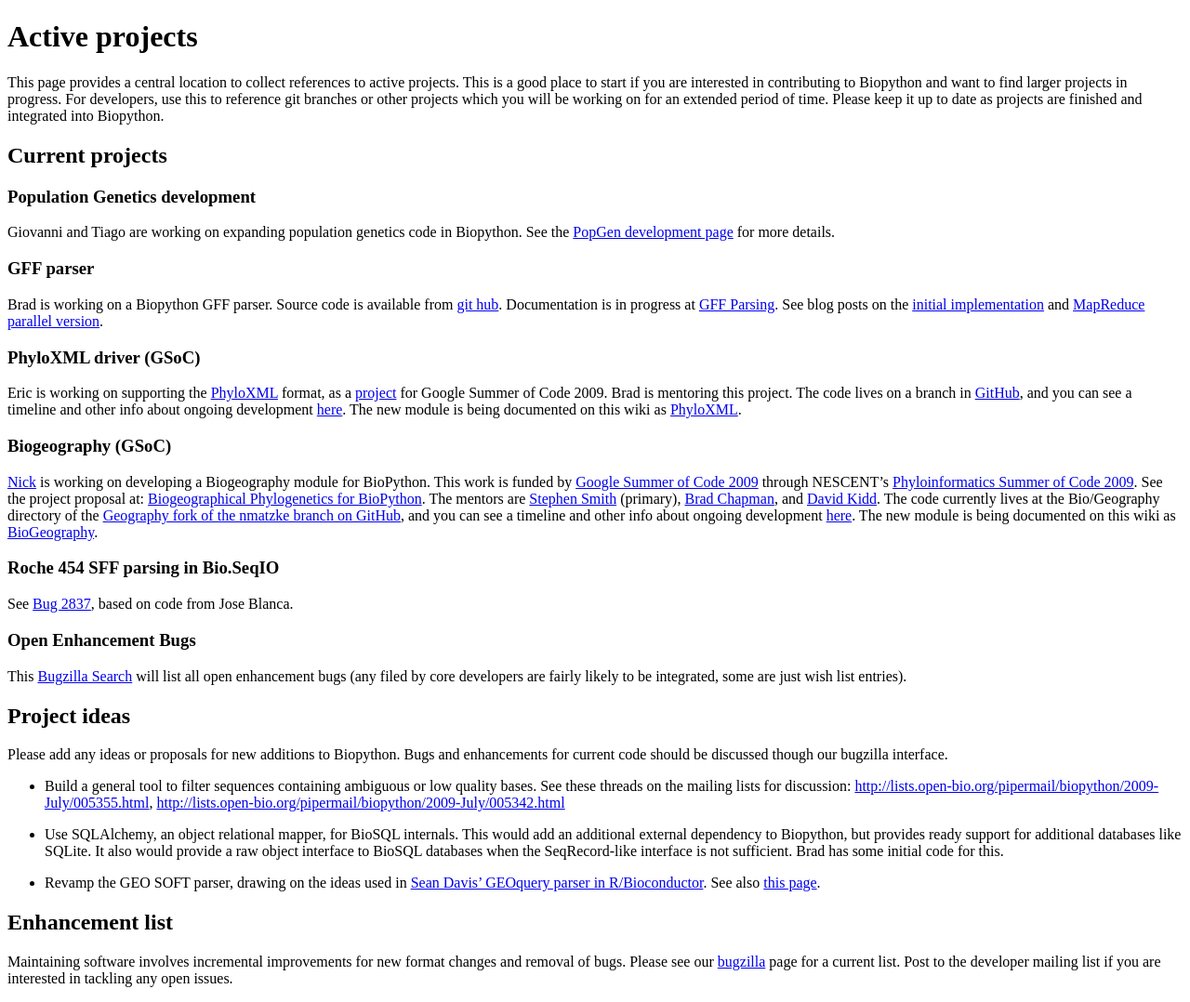
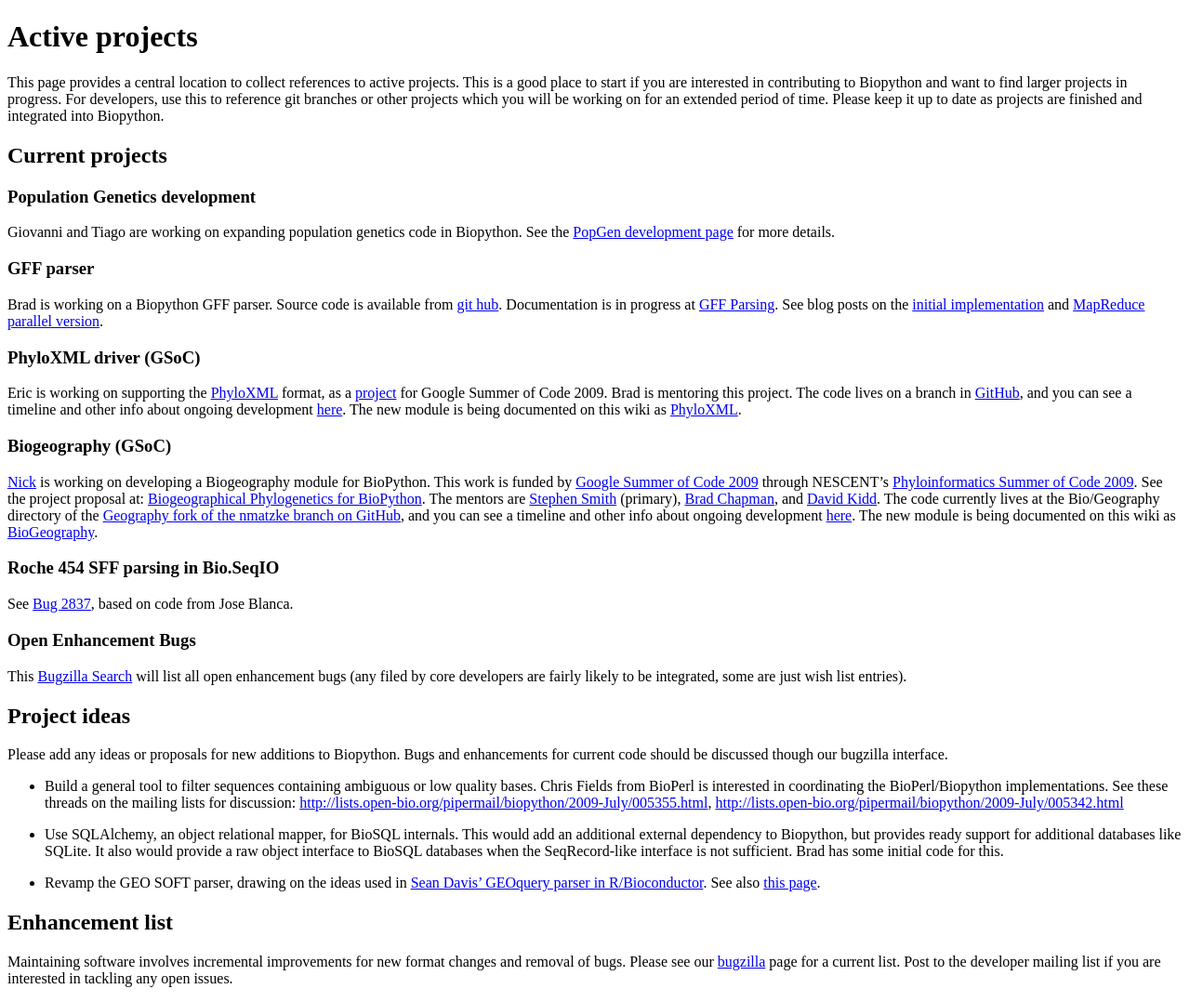
Before and after one commit to biopython/biopython.github.io, a Jekyll site: the page built from wiki/Active_projects.md, in a window 1280 px wide. Shown: the whole page at 93% size. Built offline with Jekyll 4.4.1, drawn with Linux system fonts in a browser that asks for light colours.

Commit message:
/* Project ideas */

```diff
--- a/wiki/Active_projects.md
+++ b/wiki/Active_projects.md
@@ -81,8 +81,9 @@ and enhancements for current code should be discussed though our
 bugzilla interface.
 
 -   Build a general tool to filter sequences containing ambiguous or low
-    quality bases. See these threads on the mailing lists for
-    discussion:
+    quality bases. Chris Fields from BioPerl is interested in
+    coordinating the BioPerl/Biopython implementations. See these
+    threads on the mailing lists for discussion:
     <http://lists.open-bio.org/pipermail/biopython/2009-July/005355.html>,
     <http://lists.open-bio.org/pipermail/biopython/2009-July/005342.html>
 
```
Also changed, not shown: 1 other file.
